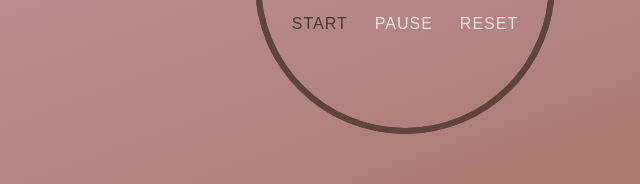
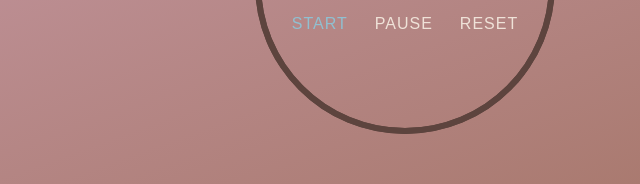
Before and after one commit to ZohaK04/Pomodoro, a plain HTML site: page index.html in a window 1280 px wide. In both pictures the pointer is over the button "START". Shown: the part 324-508 px from the top of the page, 238-878 px from the left. Drawn offline with Linux system fonts and the light colour scheme; a web font is replaced by a local one.

Commit message:
Update style.css
Slight change back to the OG color

```diff
--- a/style.css
+++ b/style.css
@@ -117,5 +117,5 @@ p{
   }
 
   button:hover {
-    color: #4a3a2b;
+    color: #90c0d1;
   }
```
